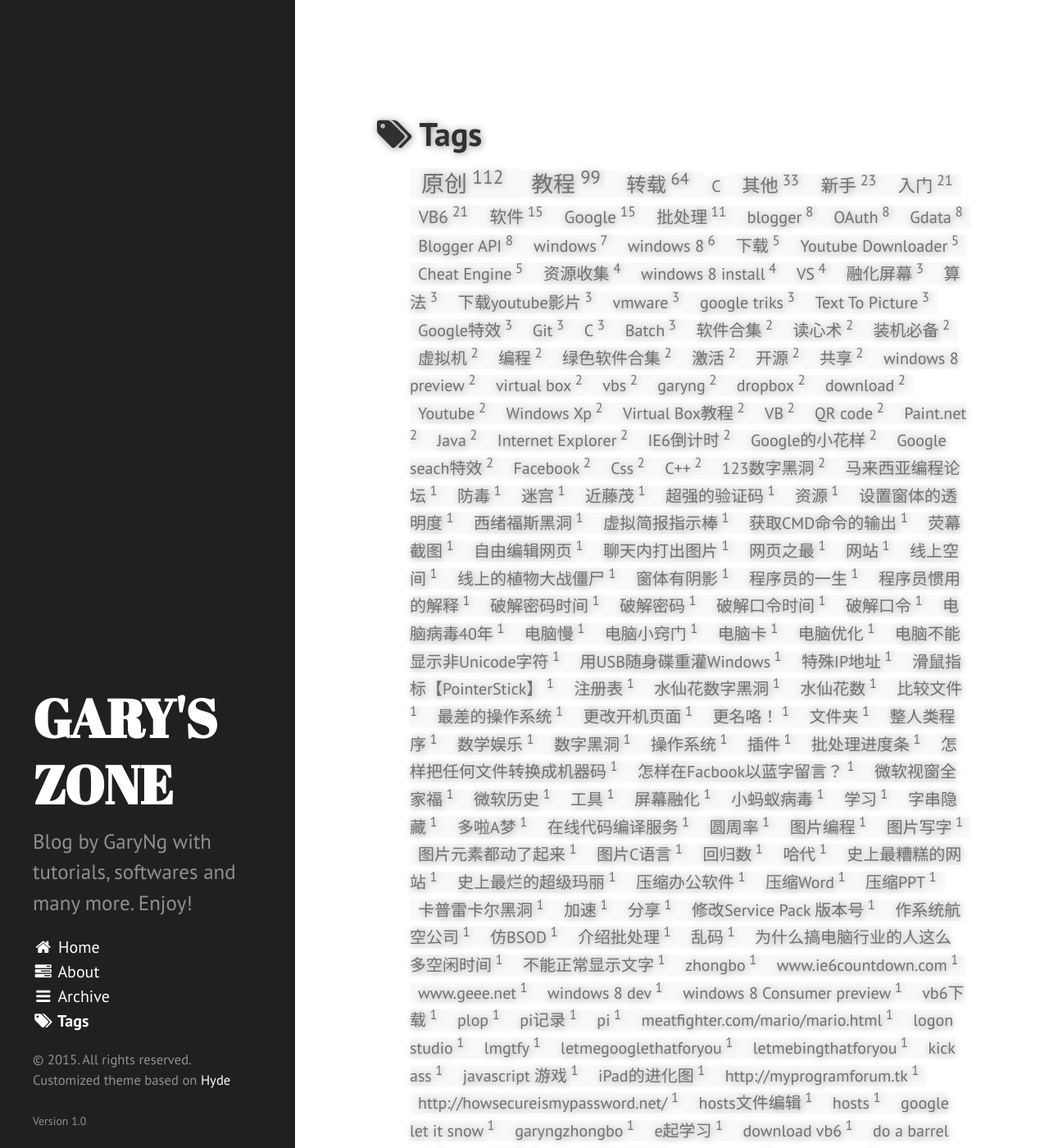
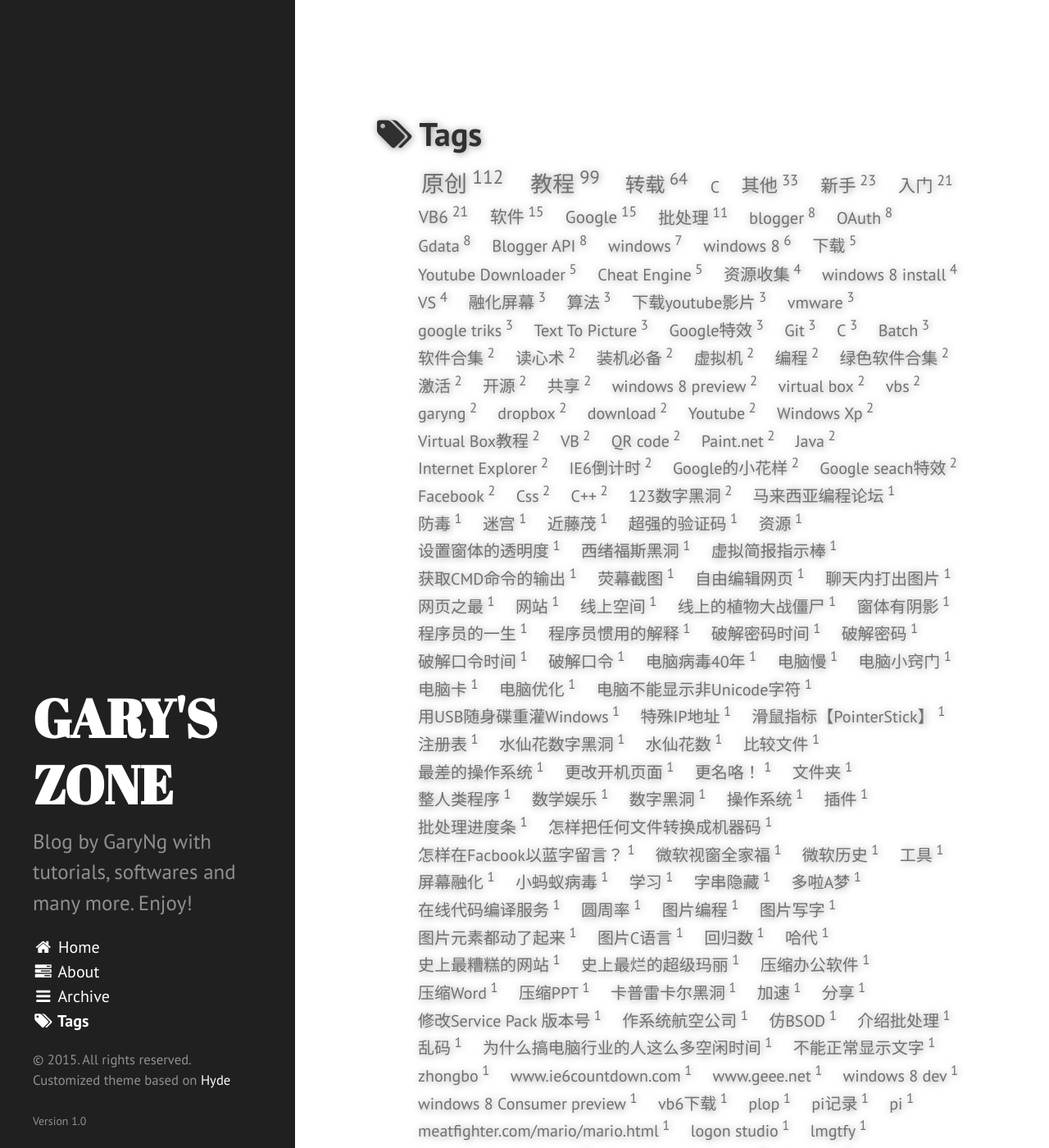
Before and after one commit to garyng/blog, a Jekyll site: the page built from tags.md, in a window 1280 px wide and 1400 px high. Shown: the whole window at 82% size. Built offline with Jekyll 4.4.1, drawn with Linux system fonts in a browser that asks for light colours; Markdown is read by kramdown in place of the engine named in the settings.

Commit message:
* Edit custom.css : Remove tags background color and fix word-wrap

```diff
--- a/assets/css/custom.css
+++ b/assets/css/custom.css
@@ -92,8 +92,8 @@
  */
 a.tags-link{
   color: #717171;
-  background-color: #f9f9f9;
   padding: 0 0.5em;
+  display: inline-block;
 }
 
 /*
```
